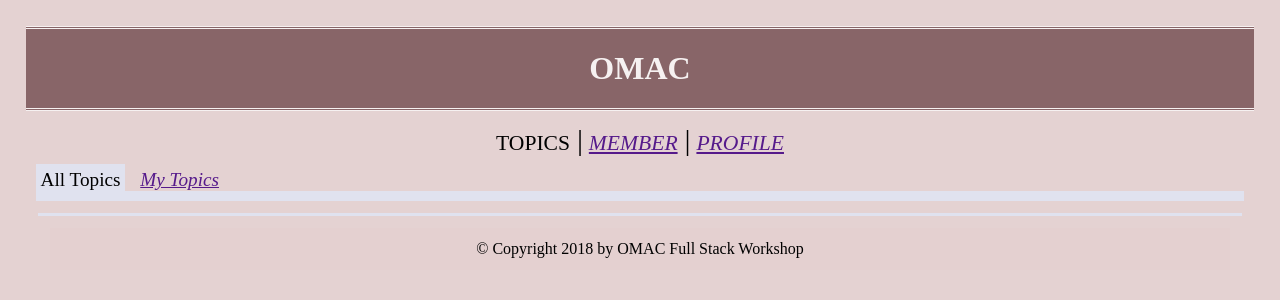
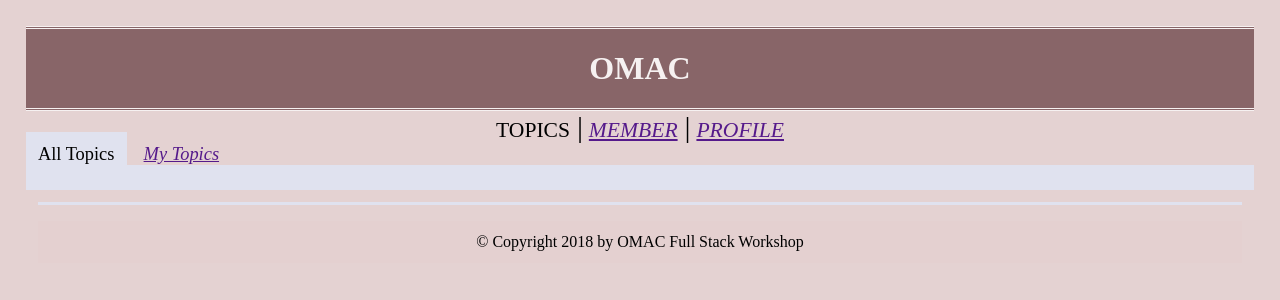
Before and after one commit to MSaadiSalem/ForumWorkshop, a Flask app: template forums/forums/templates/index.html in a window 1280 px wide. Shown: the top 300 px of the page. Run offline with Flask 2, Linux system fonts and the light colour scheme; the template is opened without the code that fills it, so the values that code supplies are empty.

Commit message:
Add new features for nav & form

```diff
--- a/forums/forums/static/style.css
+++ b/forums/forums/static/style.css
@@ -39,17 +39,28 @@ footer{
 
 .main-nav{
   font-variant: small-caps;
-           margin: 1%;
+           position: relative;
+
            }
 
 .sub-nav{
-          font-size: 120%;
+  font-size: 115%;
+  margin-left: auto;
+  margin-right: auto;
   }
 
-.topics, .sub-active{
+.sub-links{
+  padding: 1%;
+  }
+
+.sub-active{
              background: #e0e2ef;
-                      padding: 5px;
-                      margin:0 10px;
+  }
+
+.topics{
+  background: #e0e2ef;
+  padding: 1%;
+  margin: 0 auto;
   }
 
 .member{
@@ -58,6 +69,27 @@ footer{
 
 p{
   background: #e4d0d0;
-   margin: 1%;
   padding: 1%;
   }
+
+label{
+  font-size: 110%;
+  margin-left: 2.5%;
+}
+.title, textarea{
+  font-size: 110%;
+  display: block;
+  width: 95%;
+  margin: 1% auto;
+  }
+
+textarea{
+  height: 250px;
+  }
+
+input[type=submit]{
+  margin-left: 2.5%;
+  font-size: 120%;
+  width: 5em;
+  height: 2em;
+                    }
```
Lines whose indentation alone changed are shown as unchanged.
